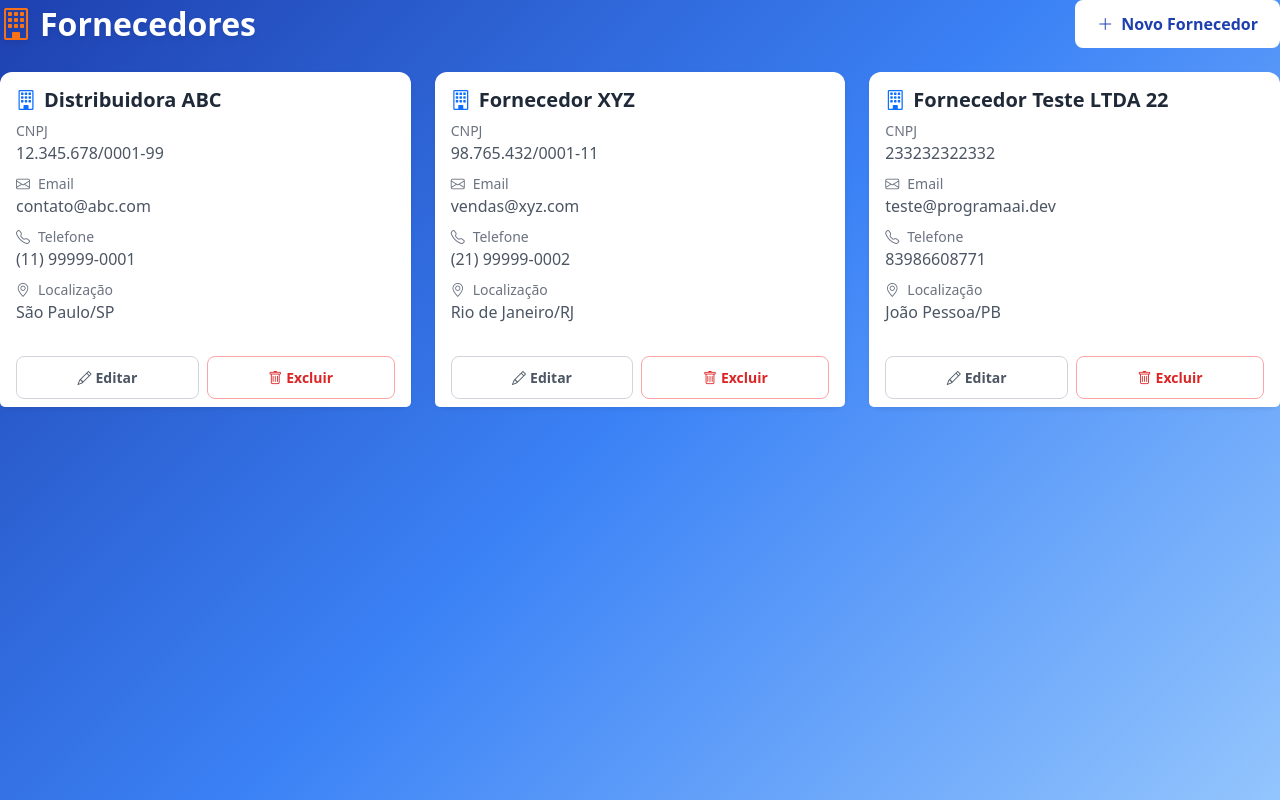
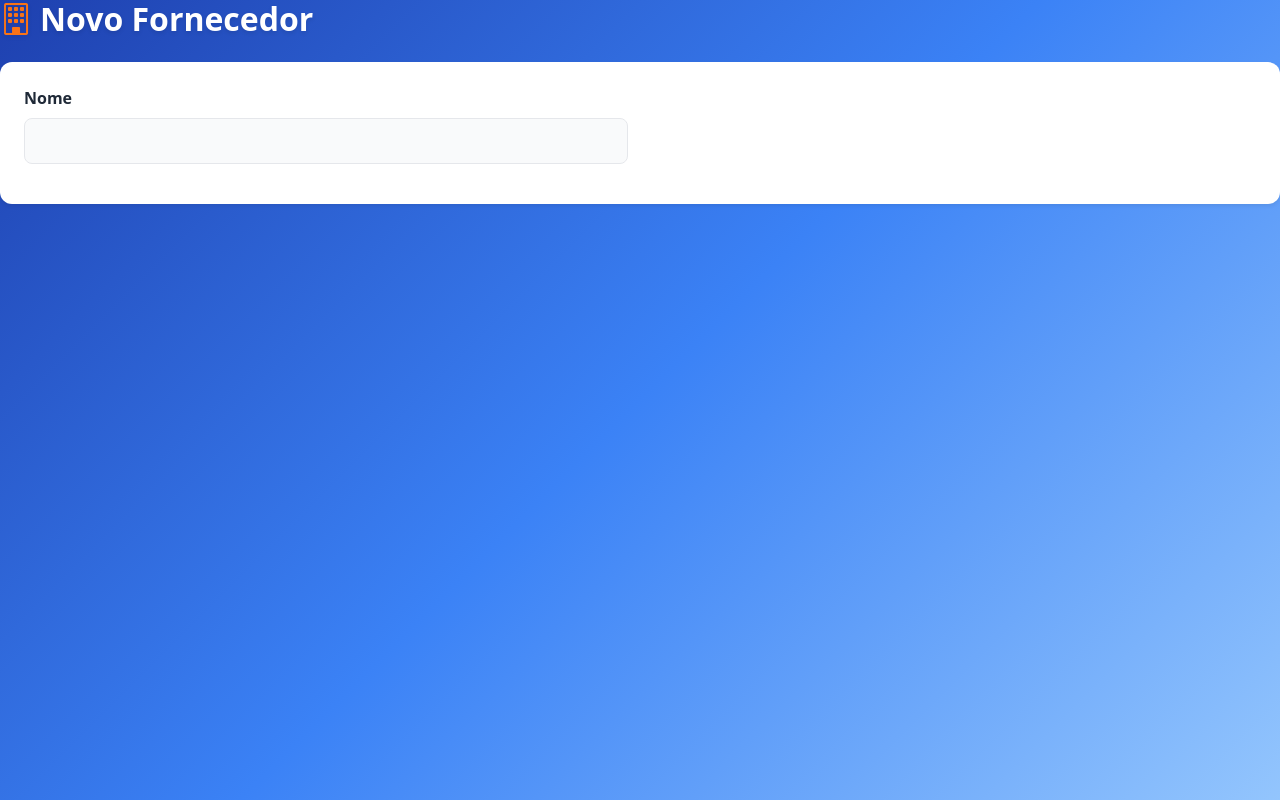
Before and after one commit to kelsonvictr/sistema-gestao-front-turma-05, a React (Vite) app: page / in a window 1280 px wide. Built offline with nearby package versions, Linux system fonts and the light colour scheme; data requests are answered from the project's data file.

Commit message:
feat: replace Fornecedores component with CadastrarFornecedor for supplier registration

```diff
--- a/src/App.jsx
+++ b/src/App.jsx
@@ -1,10 +1,10 @@
 import React from 'react'
-import Fornecedores from './pages/Fornecedores'
+import CadastrarFornecedor from './pages/CadastrarFornecedor'
 
 const App = () => {
   return (
     <div>
-      <Fornecedores />
+      <CadastrarFornecedor />
     </div>
   )
 }
--- a/src/pages/CadastrarFornecedor.jsx
+++ b/src/pages/CadastrarFornecedor.jsx
@@ -0,0 +1,42 @@
+import React from 'react'
+import { Card, Form, Row, Col } from 'react-bootstrap'
+import { useState } from 'react'
+
+const CadastrarFornecedor = () => {
+
+    const [nome, setNome] = useState("")
+
+  return (
+    <div>
+        <div className="d-flex justify-content-between align-items-center mb-4">
+            <h2 className="mb-0 text-white">
+                <i className="bi bi-building me-2"></i>
+                Novo Fornecedor
+            </h2>
+        </div>
+
+        <Card className="shadow-sm border-0">
+            <Card.Body className="p-4">
+                <Form>
+                    <Row>
+                        <Col md={6}>
+                            <Form.Group className="mb-3">
+                                <Form.Label>Nome</Form.Label>
+                                <Form.Control
+                                    type="text"
+                                />
+
+                            </Form.Group>
+                        </Col>
+                        <Col md={6}>
+                        </Col>
+                    </Row>
+                </Form>
+            </Card.Body>
+        </Card>
+
+    </div>
+  )
+}
+
+export default CadastrarFornecedor
```
